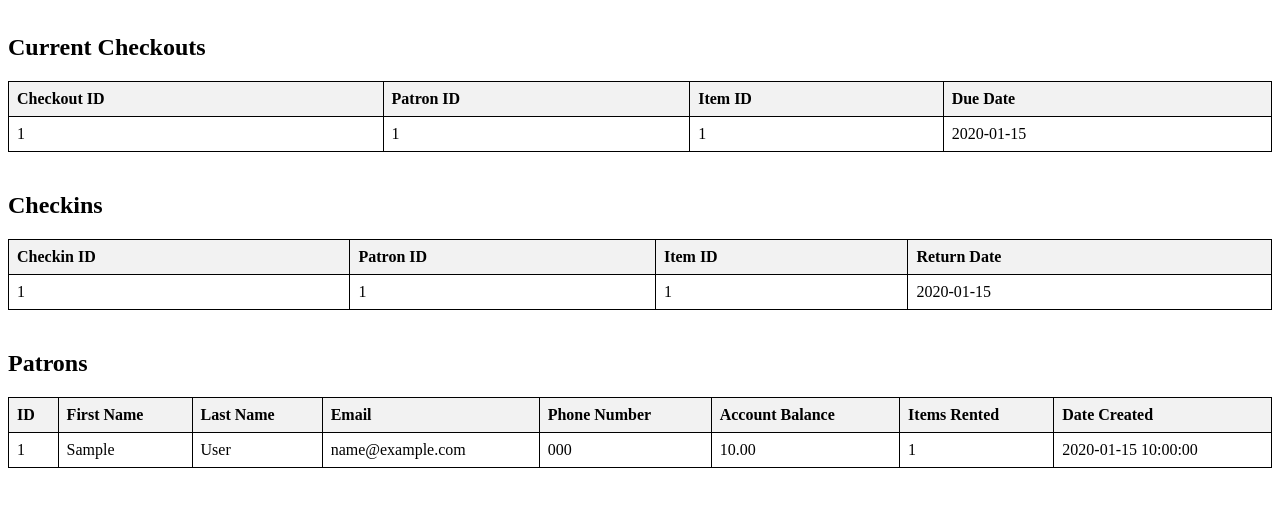
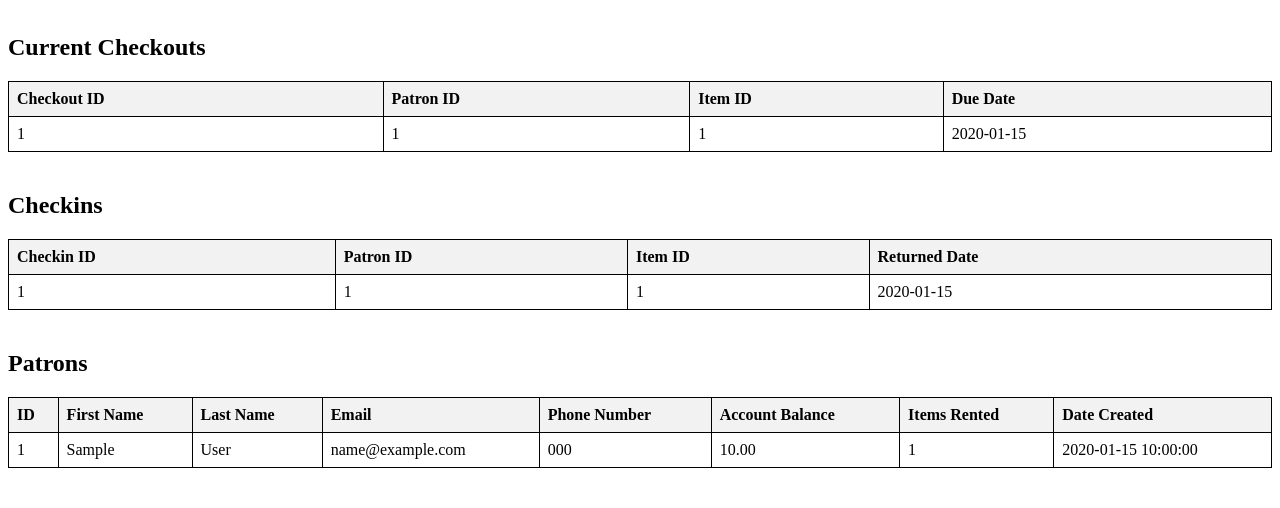
Before and after one commit to morganglis/SilverSmart-Library, a Flask app: page /database-overview in a window 1280 px wide. Shown: the part 286-794 px from the top of the page. Run offline with Flask 3, Linux system fonts and the light colour scheme; tables that the repository leaves empty hold one stand-in row (values such as "Sample post").

Commit message:
change return to returned

```diff
--- a/app/templates/database_overview.html
+++ b/app/templates/database_overview.html
@@ -77,7 +77,7 @@
             <th>Checkin ID</th>
             <th>Patron ID</th>
             <th>Item ID</th>
-            <th>Return Date</th>
+            <th>Returned Date</th>
         </tr>
         {% for checkin in checkins %}
         <tr>
```
